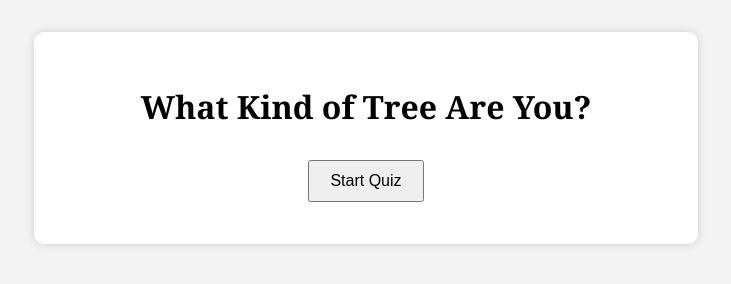
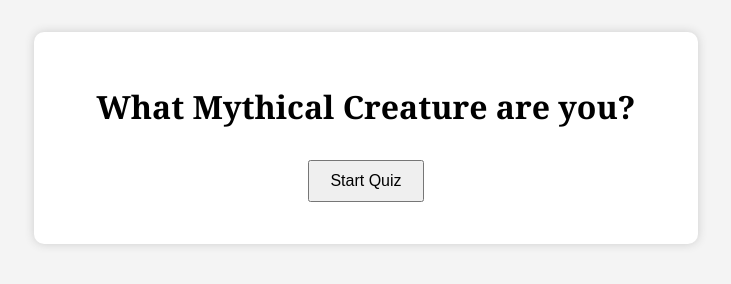
Before and after one commit to wildberryprincess/mythical-creatures-quiz, a plain HTML site: page index.html in a window 1280 px wide. Shown: the whole page, without its empty margins (274-1005 px from the left). Drawn offline with Linux system fonts and the light colour scheme.

Commit message:
change quiz title

```diff
--- a/index.html
+++ b/index.html
@@ -7,7 +7,7 @@
 </head>
 <body>
   <div class="container" id="start-screen">
-    <h1>What Kind of Tree Are You?</h1>
+    <h1>What Mythical Creature are you?</h1>
     <button onclick="startQuiz()">Start Quiz</button>
   </div>
 
```
